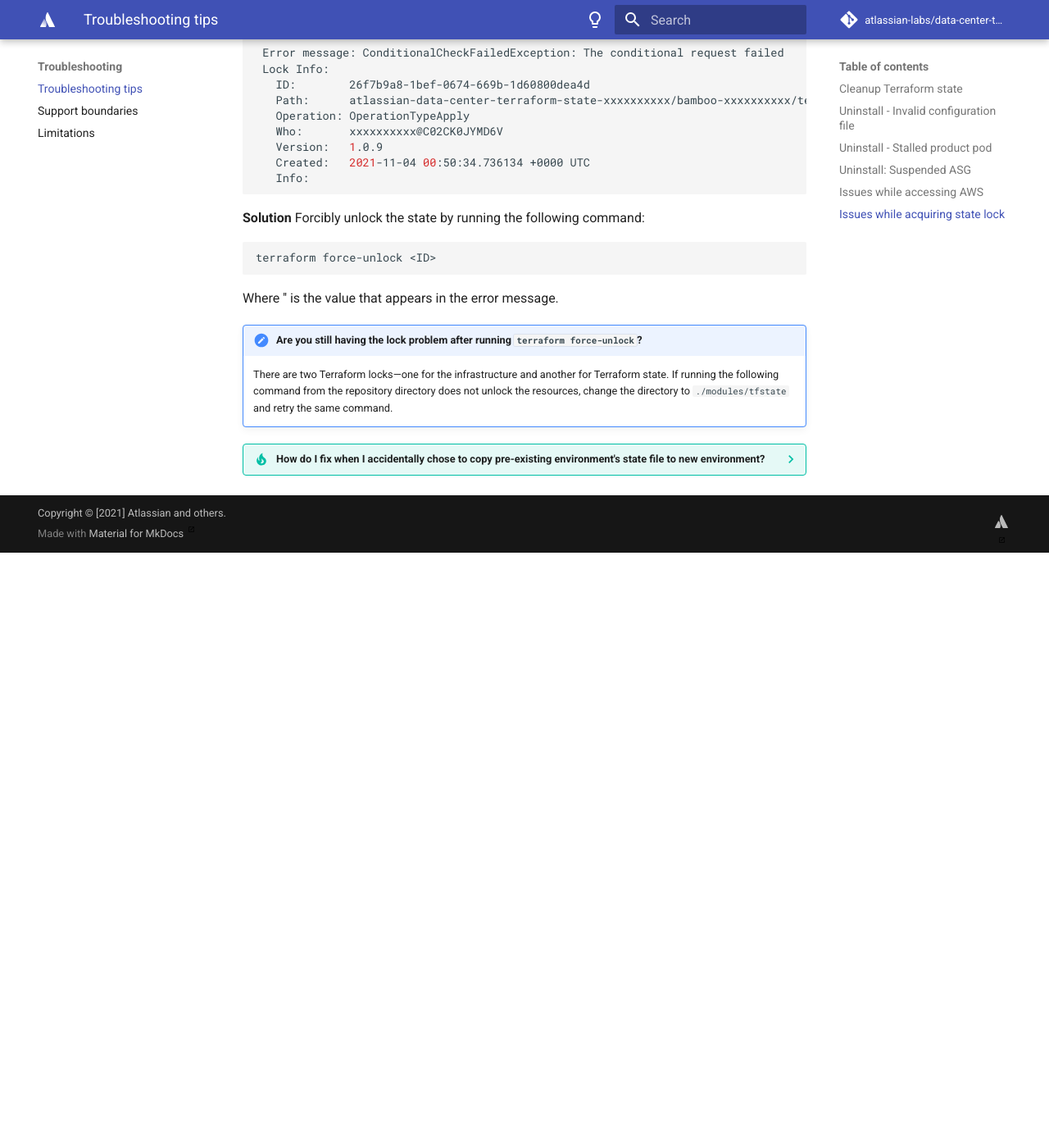
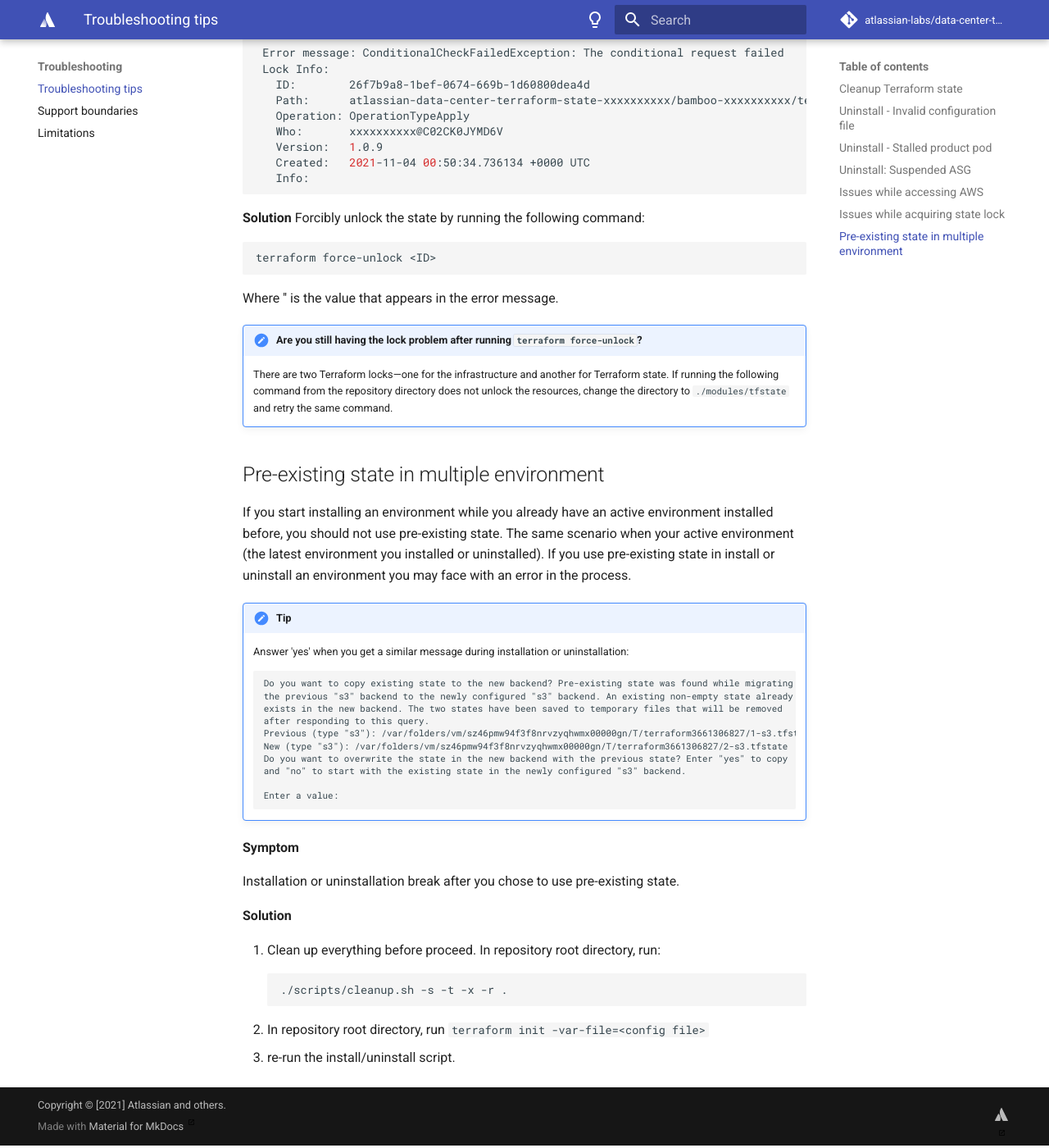
Before and after one commit to atlassian-labs/data-center-terraform, an MkDocs documentation site: the page built from docs/docs/troubleshooting/TROUBLESHOOTING.md, in a window 1280 px wide and 1400 px high, scrolled down 2813 px. Shown: the whole window at 82% size. Built offline with MkDocs 1.6.1 and Material for MkDocs 9.7.7, drawn with Linux system fonts in a browser that asks for light colours; comment, search, counter and statistics services are not loaded; before the commit the page ends 3490 px from its top, so only the background shows below that.

Commit message:
Refactored the changes

````diff
--- a/docs/docs/troubleshooting/TROUBLESHOOTING.md
+++ b/docs/docs/troubleshooting/TROUBLESHOOTING.md
@@ -119,12 +119,15 @@
 !!! hint "Are you still having the lock problem after running `terraform force-unlock`?"
     There are two Terraform locks—one for the infrastructure and another for Terraform state. If running the following command from the repository directory does not unlock the resources, change the directory to `./modules/tfstate` and retry the same command.
 
+## Pre-existing state in multiple environment
 
-??? tip "How do I fix when I accidentally chose to copy pre-existing environment's state file to new environment? "
+If you start installing an environment while you already have an active environment installed before, you should not use pre-existing state.
+The same scenario when your active environment (the latest environment you installed or uninstalled).
+If you use pre-existing state in install or uninstall an environment you may face with an error in the process.
 
-    **Symptom**
-
-    ```shell
+!!! hint "Tip"
+    Answer 'yes' when you get a similar message during installation or uninstallation:
+    ```shellscript
     Do you want to copy existing state to the new backend? Pre-existing state was found while migrating
     the previous "s3" backend to the newly configured "s3" backend. An existing non-empty state already
     exists in the new backend. The two states have been saved to temporary files that will be removed
@@ -136,16 +139,18 @@
 
     Enter a value:
     ```
-    You answered Yes to the prompt.
 
-    **Solution**
 
-    1. Clean up everything before proceed. In repository root directory, run
-    ```shell
-    ./scripts/cleanup.sh -s -t -x -r .
-    ```
-    2. In repository root directory, run `terraform init -var-file=<config file>`
-    3. re-run the install/uninstall script.
-    ```shell
-    ./install -c <config file>
-    ```
+**Symptom**
+
+Installation or uninstallation break after you chose to use pre-existing state.
+
+
+**Solution**
+
+1. Clean up everything before proceed. In repository root directory, run:
+```shell
+./scripts/cleanup.sh -s -t -x -r .
+```
+2. In repository root directory, run `terraform init -var-file=<config file>`
+3. re-run the install/uninstall script.
````
